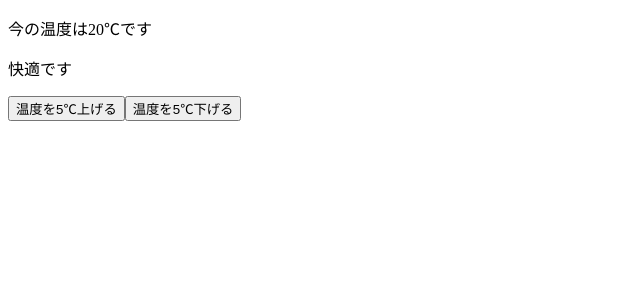
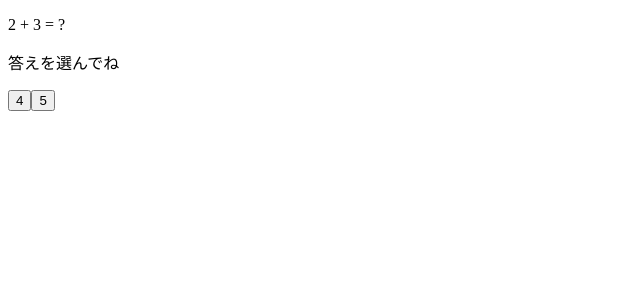
Before and after one commit to hibichan1789/react-practice, a React (Vite) app: page / in a window 1280 px wide. Shown: the top 300 px of the page, without its empty margins (0-640 px from the left). Built offline with nearby package versions, Linux system fonts and the light colour scheme.

Commit message:
クイズの練習

```diff
--- a/src/App.tsx
+++ b/src/App.tsx
@@ -1,40 +1,49 @@
 // src/App.tsx
 
 import { useState } from "react";
-
-function TemperatureDisplay({temperature}:{temperature:number}){
-  return(
-    <>
-      <p>今の温度は{temperature}℃です</p>
-      {temperature >= 30 ? <p>熱いです</p>: <p>快適です</p>}
-    </>
-  );
+type IsCorrect = boolean|null
+function AnswerMessage({isCorrect}:{isCorrect:IsCorrect}){
+  if(isCorrect === null){
+    return <p>答えを選んでね</p>
+  }
+  return <p>{isCorrect ? "正解!" : "不正解..."}</p>
 }
-type SetTemperatureButtonProp = {
-  degree:number;
-  isRaise:boolean;
+type AnswerButtonProps = {
+  answer:string;
   clickAction:()=>void;
 }
-function SetTemperatureButton({degree, isRaise, clickAction}:SetTemperatureButtonProp){
-  return <button onClick={clickAction}>温度を{degree}℃{isRaise ? "上げる" : "下げる"}</button>
+function AnswerButton({answer, clickAction}:AnswerButtonProps){
+  return <button onClick={clickAction}>{answer}</button>
 }
-const initialTemperature = 20
-const degree = 5;
-export default function WeatherStation(){
-  const [currentTemperature, SetCurrentTemperature] = useState<number>(initialTemperature);
-  function clickSetTemperature(isRaise:boolean){
-    if(isRaise){
-      SetCurrentTemperature(currentTemperature + degree);
+type ResetButtonProps = {
+  clickAction:()=>void;
+}
+function ResetButton({clickAction}:ResetButtonProps){
+  return <button onClick={clickAction}>リセット</button>
+}
+export default function QuizGame(){
+  const [isCorrect, setIsCorrect] = useState<IsCorrect>(null);
+  const [selectedAnswer, setSelectedAnswer] = useState<string>("?");
+  function initializeQuiz(){
+    setIsCorrect(null);
+    setSelectedAnswer("?");
+  }
+  function checkAnswer(answer:string){
+    setSelectedAnswer(answer);
+    if(answer === "5"){
+      setIsCorrect(true);
     }
     else{
-      SetCurrentTemperature(currentTemperature - degree);
+      setIsCorrect(false);
     }
   }
   return(
     <>
-      <TemperatureDisplay temperature={currentTemperature}/>
-      <SetTemperatureButton clickAction={()=>clickSetTemperature(true)} degree={degree} isRaise={true}/>
-      <SetTemperatureButton clickAction={()=>clickSetTemperature(false)} degree={degree} isRaise={false}/>
+      <p>2 + 3 = {selectedAnswer}</p>
+      <AnswerMessage isCorrect={isCorrect}/>
+      <AnswerButton clickAction={()=>checkAnswer("4")} answer="4"/>
+      <AnswerButton clickAction={()=>checkAnswer("5")} answer="5"/>
+      {isCorrect !== null ? <ResetButton clickAction={()=>initializeQuiz()}/> : ""}
     </>
   );
 }
```
